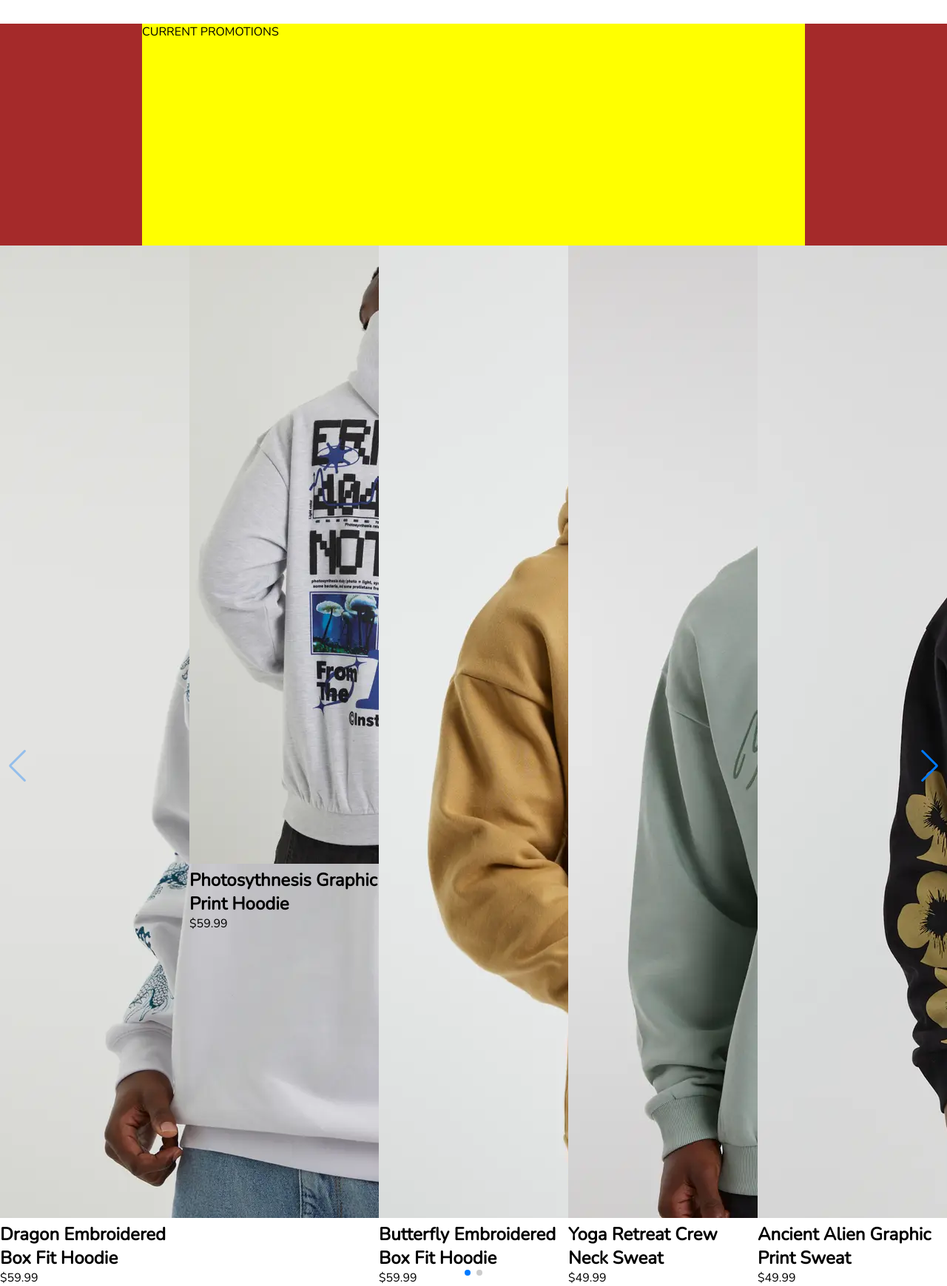
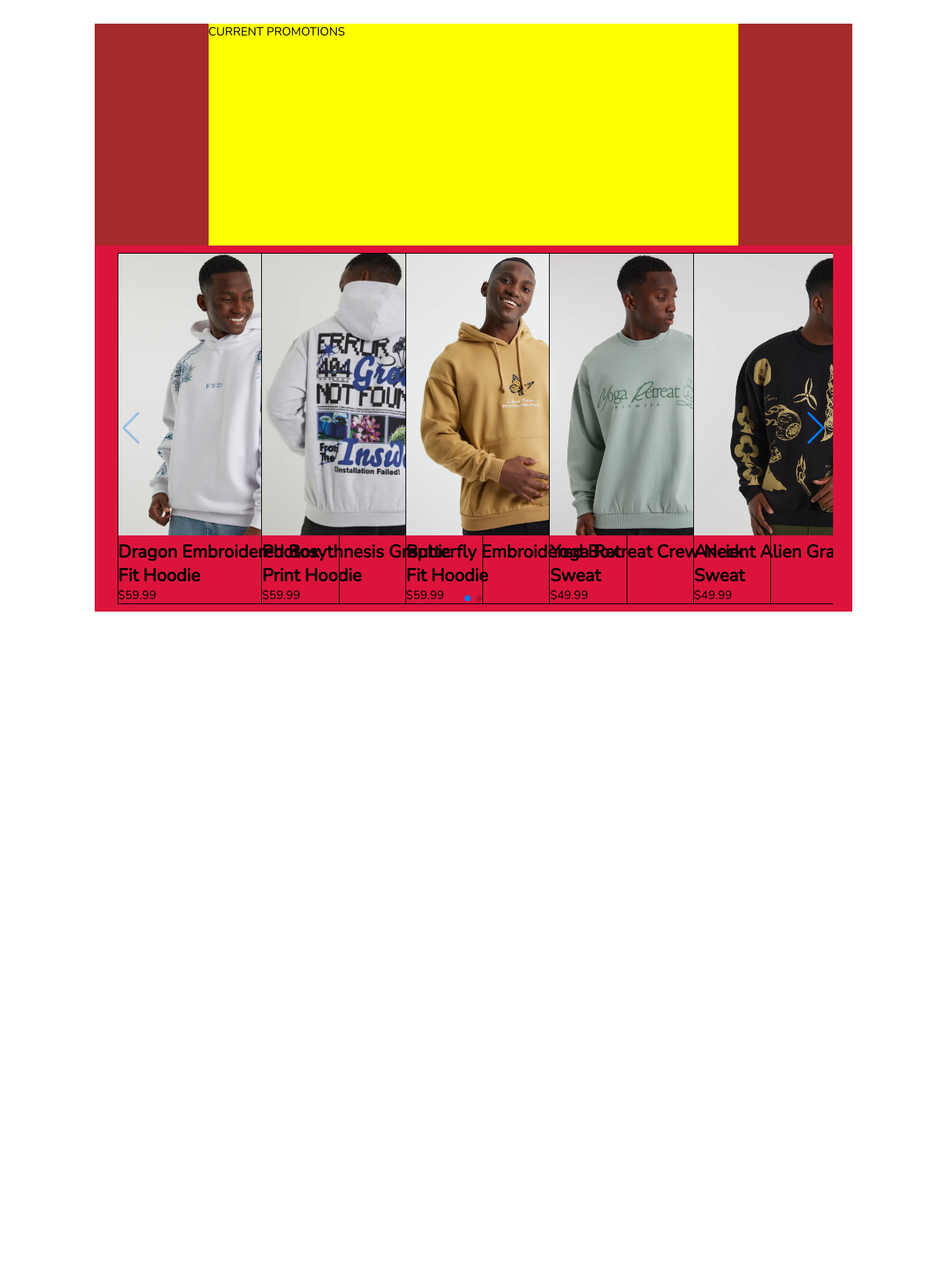
Before and after one commit to Brad123ghost/UrbanCo, a Flask app: page / in a window 1280 px wide. Shown: the part 80-1819 px from the top of the page at 74% size. After the commit the page ends 907 px from the top, so only its background shows below. Run offline with Flask 3, Linux system fonts and the light colour scheme.

Commit message:
Update main.css

```diff
--- a/frontend-service/static/css/main.css
+++ b/frontend-service/static/css/main.css
@@ -58,3 +58,33 @@ body {
     height: 300px;
     width: 70%;
 }
+
+.main-content {
+    max-width: 80%;
+    min-width: 700px;
+    background-color: crimson;
+    margin: 0 auto;
+}
+
+.product-grid-container {
+    display: grid;
+    grid-template-columns: repeat(5, 1fr);
+    /* grid-gap: 10px; */
+}
+
+.swiper {
+    width: 95%;
+}
+
+.product-card  {
+    /* background-color: aqua; */
+    width: 300px;
+    border: solid 1px black;
+    margin: 10px 5px;
+    /* border-radius: 25px; */
+}
+
+.product-card img {
+    width: 100%;
+    /* border-radius: 23px; */
+}
```
